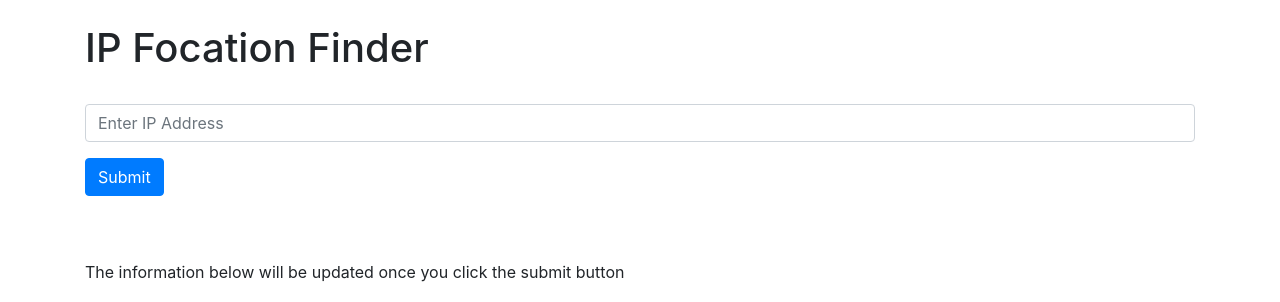
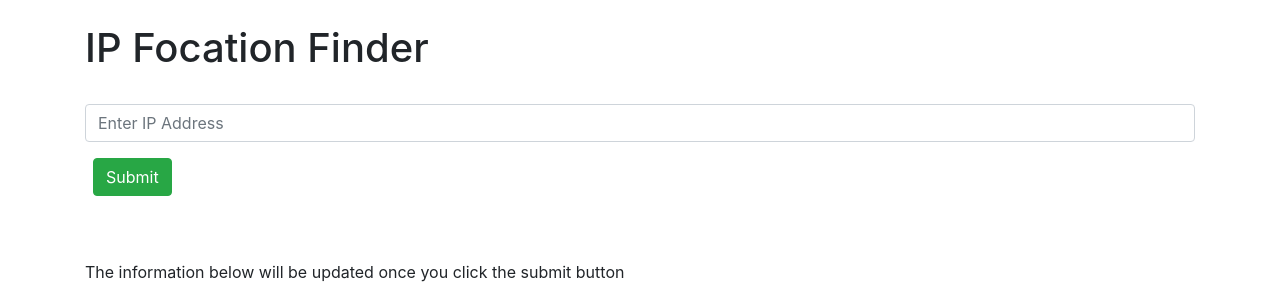
Before and after one commit to suryanshtokas/IP-finder, a Django app: template templates/finder.html in a window 1280 px wide. Shown: the part 56-358 px from the top of the page. Run offline with Django 3.2, Linux system fonts and the light colour scheme; the template is opened without the code that fills it, so the values that code supplies are empty; some libraries are stand-ins or nearby versions.

Commit message:
Styling of buttons changed

```diff
--- a/templates/finder.html
+++ b/templates/finder.html
@@ -22,7 +22,7 @@
 
         </div>
 
-        <input type="submit", class="btn btn-primary">
+        <input type="submit", class="btn btn-success ml-2">
 
     </form>
 
```
